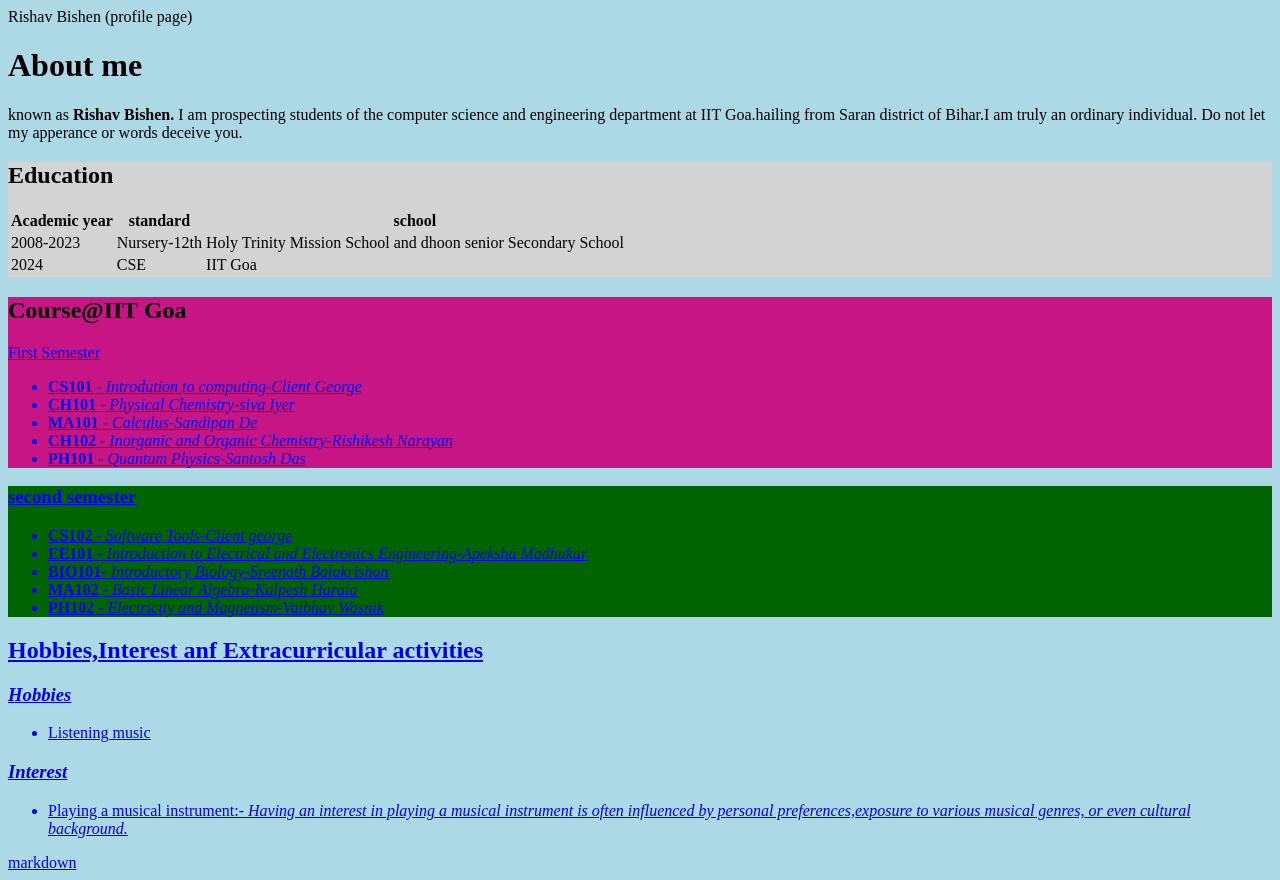
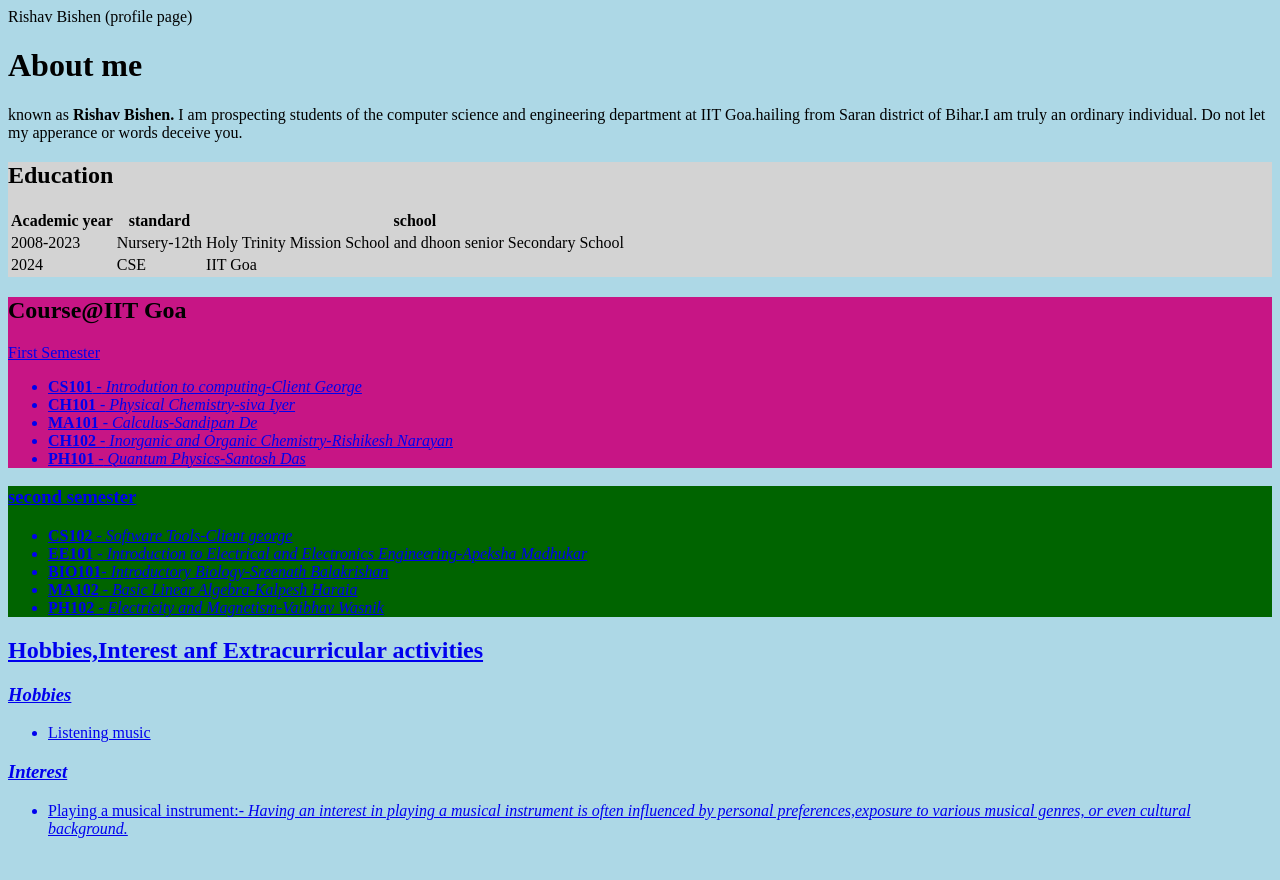
Before and after one commit to RishavBishen/RishavBishen.github.io, a plain HTML site: page index.html in a window 1280 px wide. After the commit the page ends 854 px from the top, so only its background shows below. Drawn offline with Linux system fonts and the light colour scheme.

Commit message:
Update index.html

```diff
--- a/index.html
+++ b/index.html
@@ -68,4 +68,3 @@
 <ul>
      <li>Playing a musical instrument:- <i>Having an interest in playing a musical instrument is often influenced by personal preferences,exposure to various musical genres, or even cultural background.</i></li>
 </ul>
-<a href="README.md"> markdown </a>
```
